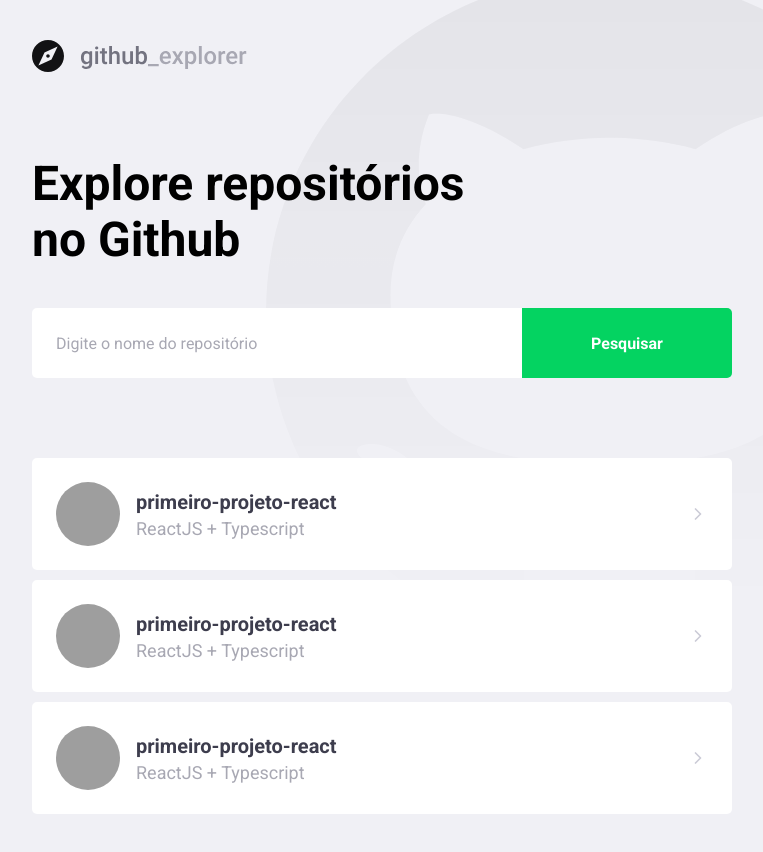
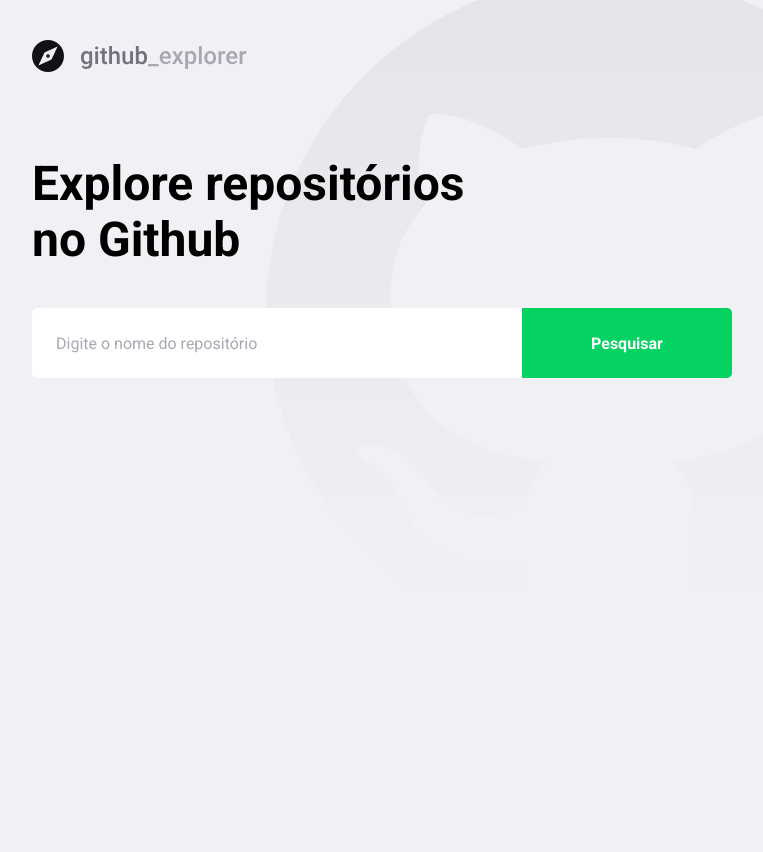
Before and after one commit to gfilenga/primeiro-projeto-react, a React (Create React App) app: page / in a window 1280 px wide. Shown: the whole page, without its empty margins (148-911 px from the left). After the commit the page ends 800 px from the top, so only its background shows below. Built offline with nearby package versions, Linux system fonts and the light colour scheme; grey boxes are pictures that could not be loaded.

Commit message:
Conectando com a api e listando repositórios

```diff
--- a/package.json
+++ b/package.json
@@ -10,6 +10,7 @@
     "@types/node": "^12.0.0",
     "@types/react": "^16.9.0",
     "@types/react-dom": "^16.9.0",
+    "axios": "^0.21.0",
     "polished": "^4.0.3",
     "react": "^17.0.1",
     "react-dom": "^17.0.1",
--- a/src/pages/Dashboard/index.tsx
+++ b/src/pages/Dashboard/index.tsx
@@ -1,57 +1,68 @@
+/* eslint-disable camelcase */
 /* eslint-disable no-use-before-define */
-import React from 'react';
+import React, { useState, FormEvent } from 'react';
 import { FiChevronRight } from 'react-icons/fi';
+import api from '../../services/api';
+
 import { Title, Form, Repositories } from './styles';
+
 import logoImage from '../../assets/logo.svg';
 
+interface Repository {
+  full_name: string;
+  description: string;
+  owner: {
+    login: string;
+    avatar_url: string;
+  };
+}
+
 const Dashboard: React.FC = () => {
+  const [newRepo, setNewRepo] = useState('');
+  const [repositories, setRepositories] = useState<Repository[]>([]);
+
+  async function handleAddRepository(
+    event: FormEvent<HTMLFormElement>,
+  ): Promise<void> {
+    event.preventDefault();
+
+    const response = await api.get<Repository>(`repos/${newRepo}`);
+
+    const repository = response.data;
+
+    setRepositories([...repositories, repository]);
+    setNewRepo('');
+  }
+
   return (
     <>
       <img src={logoImage} alt="Github Explorer" />
       <Title>Explore repositórios no Github</Title>
 
-      <Form>
-        <input placeholder="Digite o nome do repositório" />
+      <Form onSubmit={handleAddRepository}>
+        <input
+          value={newRepo}
+          onChange={e => setNewRepo(e.target.value)}
+          placeholder="Digite o nome do repositório"
+        />
         <button type="submit">Pesquisar</button>
       </Form>
 
       <Repositories>
-        <a href="teste">
+        {repositories.map(repository => (
+          <a key={repository.full_name} href="teste">
             <img
-            src="https://avatars0.githubusercontent.com/u/67002731?s=460&u=6f5d7e06045169437dea4e0ccd11aa478098ff1b&v=4"
-            alt="Guilherme Filenga"
+              src={repository.owner.avatar_url}
+              alt={repository.owner.login}
             />
             <div>
-            <strong>primeiro-projeto-react</strong>
-            <p>ReactJS + Typescript</p>
+              <strong>{repository.full_name}</strong>
+              <p>{repository.description}</p>
             </div>
 
             <FiChevronRight size={20} />
           </a>
-        <a href="teste">
-          <img
-            src="https://avatars0.githubusercontent.com/u/67002731?s=460&u=6f5d7e06045169437dea4e0ccd11aa478098ff1b&v=4"
-            alt="Guilherme Filenga"
-          />
-          <div>
-            <strong>primeiro-projeto-react</strong>
-            <p>ReactJS + Typescript</p>
-          </div>
-
-          <FiChevronRight size={20} />
-        </a>
-        <a href="teste">
-          <img
-            src="https://avatars0.githubusercontent.com/u/67002731?s=460&u=6f5d7e06045169437dea4e0ccd11aa478098ff1b&v=4"
-            alt="Guilherme Filenga"
-          />
-          <div>
-            <strong>primeiro-projeto-react</strong>
-            <p>ReactJS + Typescript</p>
-          </div>
-
-          <FiChevronRight size={20} />
-        </a>
+        ))}
       </Repositories>
     </>
   );
--- a/src/pages/Dashboard/styles.ts
+++ b/src/pages/Dashboard/styles.ts
@@ -77,7 +77,8 @@
     }
 
     div {
-      margin-left: 16px;
+      margin: 0 16px;
+      flex: 1;
 
       strong {
         font-size: 20px;
--- /dev/null
+++ b/src/services/api.ts
@@ -0,0 +1,7 @@
+import axios from 'axios';
+
+const api = axios.create({
+  baseURL: 'https://api.github.com',
+});
+
+export default api;
```
Also changed, not shown: 1 other file (tests, documents, lock files or other folders). Lines whose indentation alone changed are shown as unchanged.
